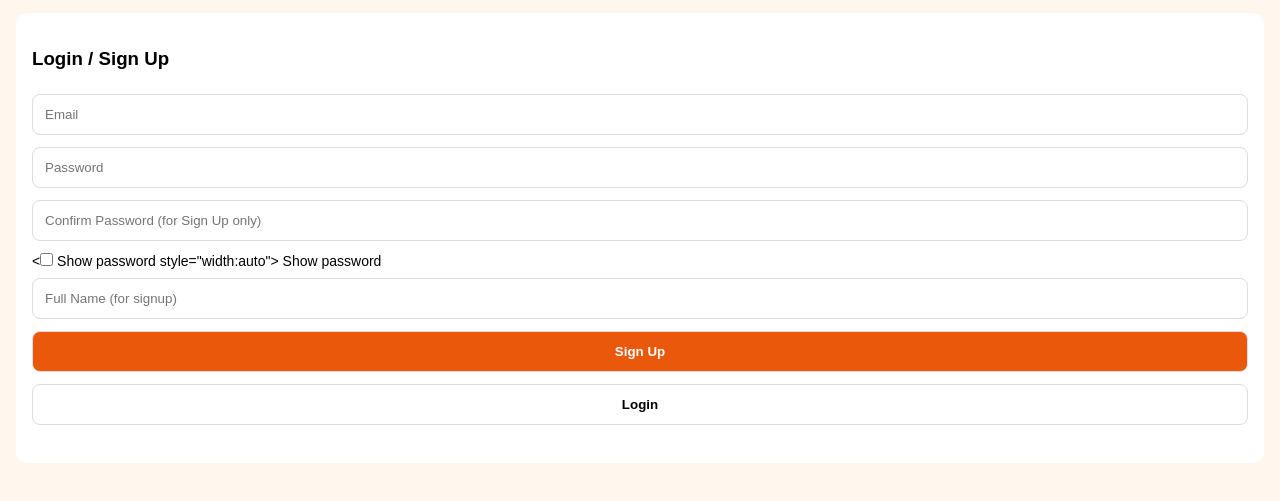
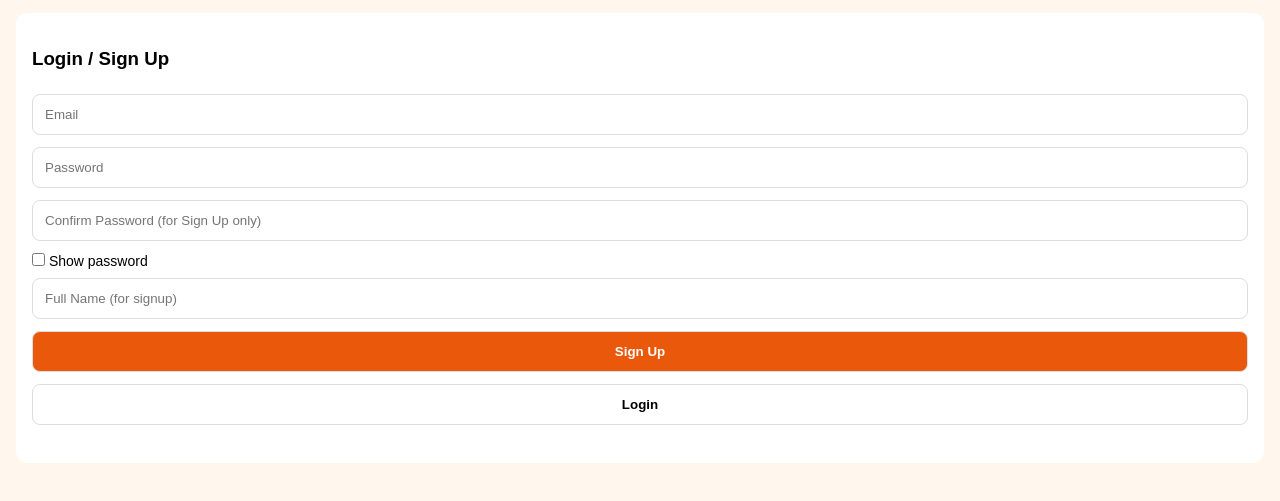
Before and after one commit to lipedeabigail15-code/Shopmail, a plain HTML site: page index.html in a window 1280 px wide. Shown: the part 105-606 px from the top of the page. Drawn offline with nearby package versions, Linux system fonts and the light colour scheme.

Commit message:
Update index.html

```diff
--- a/index.html
+++ b/index.html
@@ -23,7 +23,7 @@ button{background:#ea580c;color:#fff;font-weight:bold}
     <input id="email" placeholder="Email">
     <input id="password" type="password" placeholder="Password">
     <input id="confirmPassword" type="password" placeholder="Confirm Password (for Sign Up only)">
-    <label style="font-size:14px"><<label style="font-size:14px"><input type="checkbox" style="width:auto" onchange="document.getElementById('password').type=this.checked?'text':'password';document.getElementById('confirmPassword').type=this.checked?'text':'password';"> Show password</label> style="width:auto"> Show password</label>
+    <label style="font-size:14px"><input type="checkbox" id="showPass" style="width:auto" onchange="togglePass()"> Show password</label>
     <input id="fullname" placeholder="Full Name (for signup)">
     <button onclick="signup()">Sign Up</button>
     <button onclick="login()" style="background:#fff;color:#000">Login</button>
```
